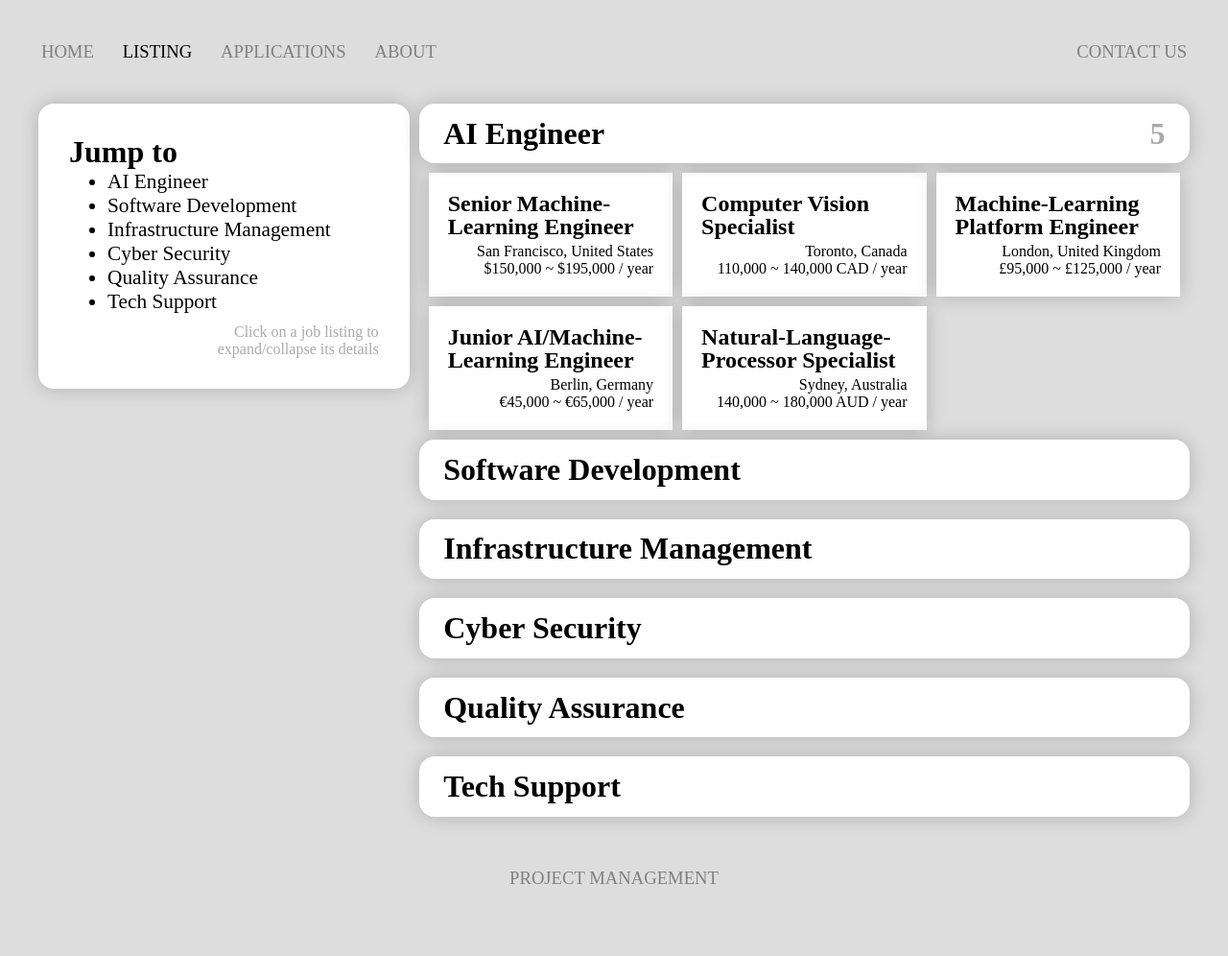
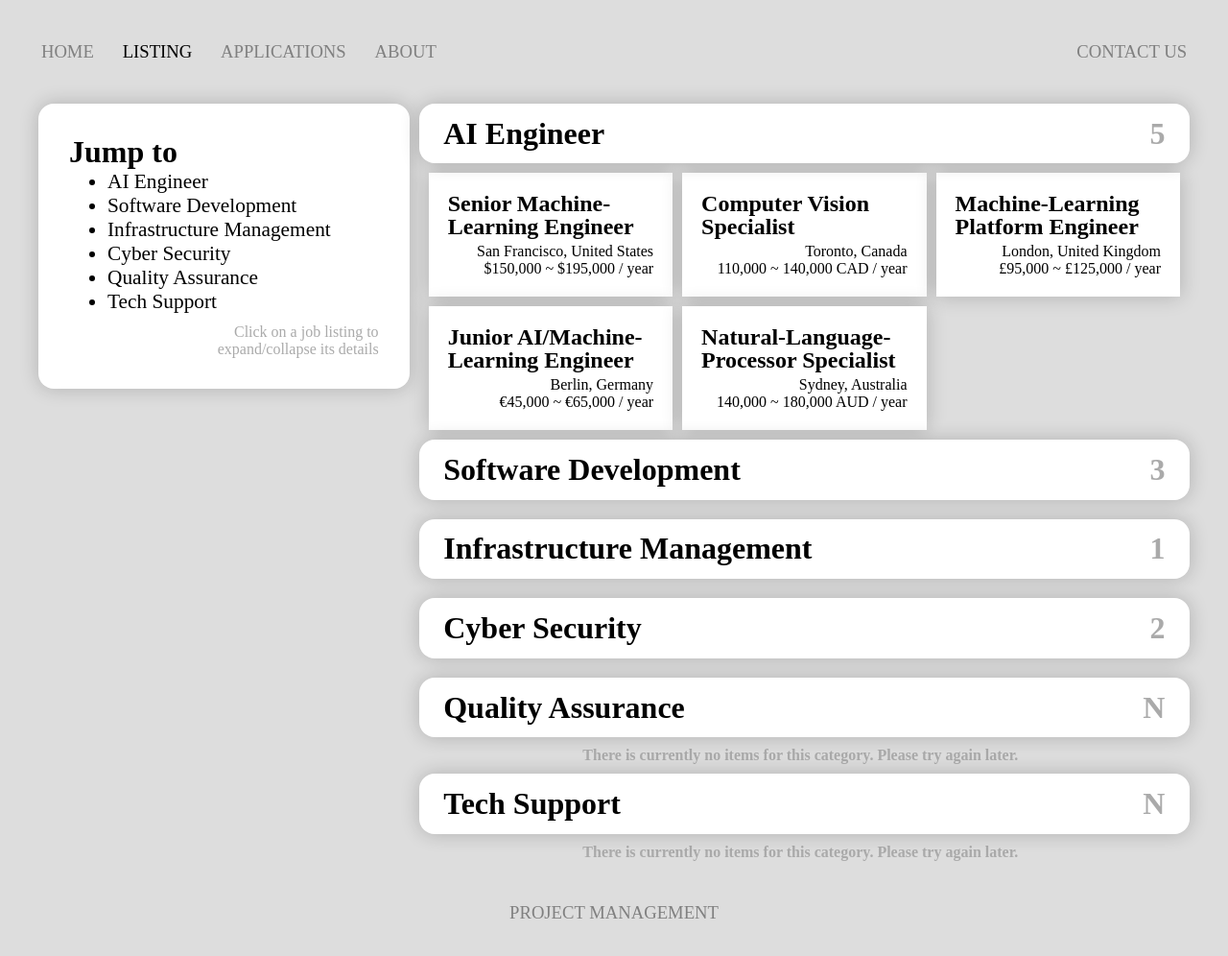
Before and after one commit to SWH03303/Job_Application, a plain HTML site: page jobs.html in a window 1280 px wide. Shown: the whole page at 96% size. Before the commit the page ends 969 px from the top, so only its background shows below. Drawn offline with Linux system fonts and the light colour scheme.

Commit message:
feat: update number on other categories & add empty message

```diff
--- a/css/style.css
+++ b/css/style.css
@@ -115,12 +115,15 @@ a {
 		list-style-type: none;
 	}
 
-	article { padding: 20px; }
+	article {
+		padding: 20px;
+		justify-content: flex-start;
+	}
 
 	article:hover { background: #eaeaea; }
 	article:not(:has(> details[open])) {
 		/* 20px from container padding, 40px from element padding */
-		max-width: calc((100% - 20px) / 3 - 40px);
+		width: calc((100% - 20px) / 3 - 40px);
 	}
 
 	*::before {
@@ -156,6 +159,13 @@ a {
 	display: flex;
 	flex-flow: row wrap;
 	gap: var(--spacing);
+
+	&:empty {
+		justify-content: center;
+		color: #aaa;
+		font-weight: 500;
+		&::before { content: "There is currently no items for this category. Please try again later."; }
+	}
 }
 
 #listing-categories {
--- a/jobs.html
+++ b/jobs.html
@@ -190,25 +190,43 @@
 				</article>
 			</section>
 
-			<h1 id="cate-software">Software Development</h1>
+			<h1 id="cate-software" class="flex">
+				Software Development
+				<span class="fill"></span>
+				<span class="minor">3</span>
+			</h1>
 			<section class="flex categorized-listing">
 			</section>
 
-			<h1 id="cate-infrastructure">Infrastructure Management</h1>
+			<h1 id="cate-infrastructure" class="flex">
+				Infrastructure Management
+				<span class="fill"></span>
+				<span class="minor">1</span>
+			</h1>
 			<section class="flex categorized-listing">
 			</section>
 
-			<h1 id="cate-security">Cyber Security</h1>
+			<h1 id="cate-security" class="flex">
+				Cyber Security
+				<span class="fill"></span>
+				<span class="minor">2</span>
+			</h1>
 			<section class="flex categorized-listing">
 			</section>
 
-			<h1 id="cate-quality">Quality Assurance</h1>
-			<section class="flex categorized-listing">
-			</section>
+			<h1 id="cate-quality" class="flex">
+				Quality Assurance
+				<span class="fill"></span>
+				<span class="minor">N</span>
+			</h1>
+			<section class="flex categorized-listing"></section>
 
-			<h1 id="cate-support">Tech Support</h1>
-			<section class="flex categorized-listing">
-			</section>
+			<h1 id="cate-support" class="flex">
+				Tech Support
+				<span class="fill"></span>
+				<span class="minor">N</span>
+			</h1>
+			<section class="flex categorized-listing"></section>
 		</div>
 	</main>
 
```
